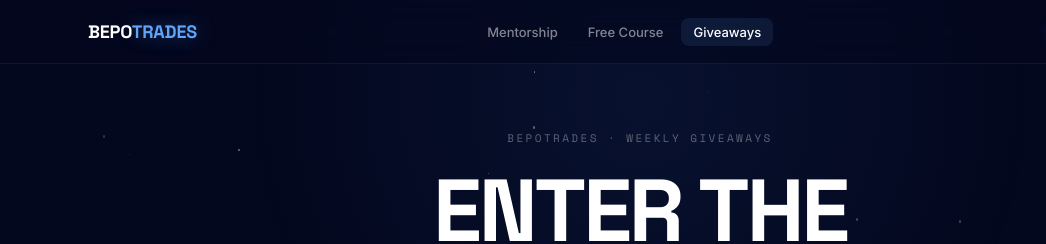
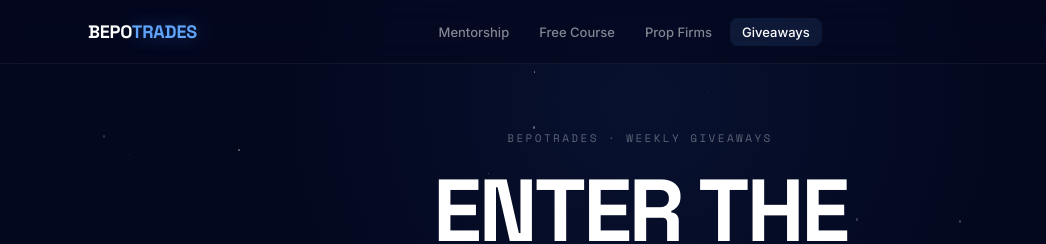
Before and after one commit to nikofxjelavic-ops/BepoTrades, a website: page giveaway.html in a window 1280 px wide. Shown: the top 244 px of the page, 0-1046 px from the left. Drawn offline with nearby package versions, Linux system fonts and the light colour scheme; no server answers.

Commit message:
Giveaway page: add Prop Firms link to nav + footer
Nav and footer now mirror propfirms.html's link set so users can
move freely between the two pages:
  Mentorship · Free Course · Prop Firms · Giveaways

Co-Authored-By: Claude Opus 4.7 (1M context) <noreply@anthropic.com>

```diff
--- a/giveaway.html
+++ b/giveaway.html
@@ -553,6 +553,7 @@
     <nav class="gw-nav-links">
       <a href="/mentorship.html">Mentorship</a>
       <a href="/index.html">Free Course</a>
+      <a href="/propfirms.html">Prop Firms</a>
       <a href="/giveaway.html" class="active">Giveaways</a>
     </nav>
     <a href="https://discord.gg/FaNWVSETuZ" target="_blank" rel="noopener" class="gw-nav-discord">
@@ -952,6 +953,7 @@
     <div class="gw-footer-links">
       <a href="/mentorship.html">Mentorship</a>
       <a href="/index.html">Free Course</a>
+      <a href="/propfirms.html">Prop Firms</a>
       <a href="/giveaway.html">Giveaways</a>
       <a href="https://discord.gg/FaNWVSETuZ" target="_blank" rel="noopener">Discord</a>
     </div>
```
